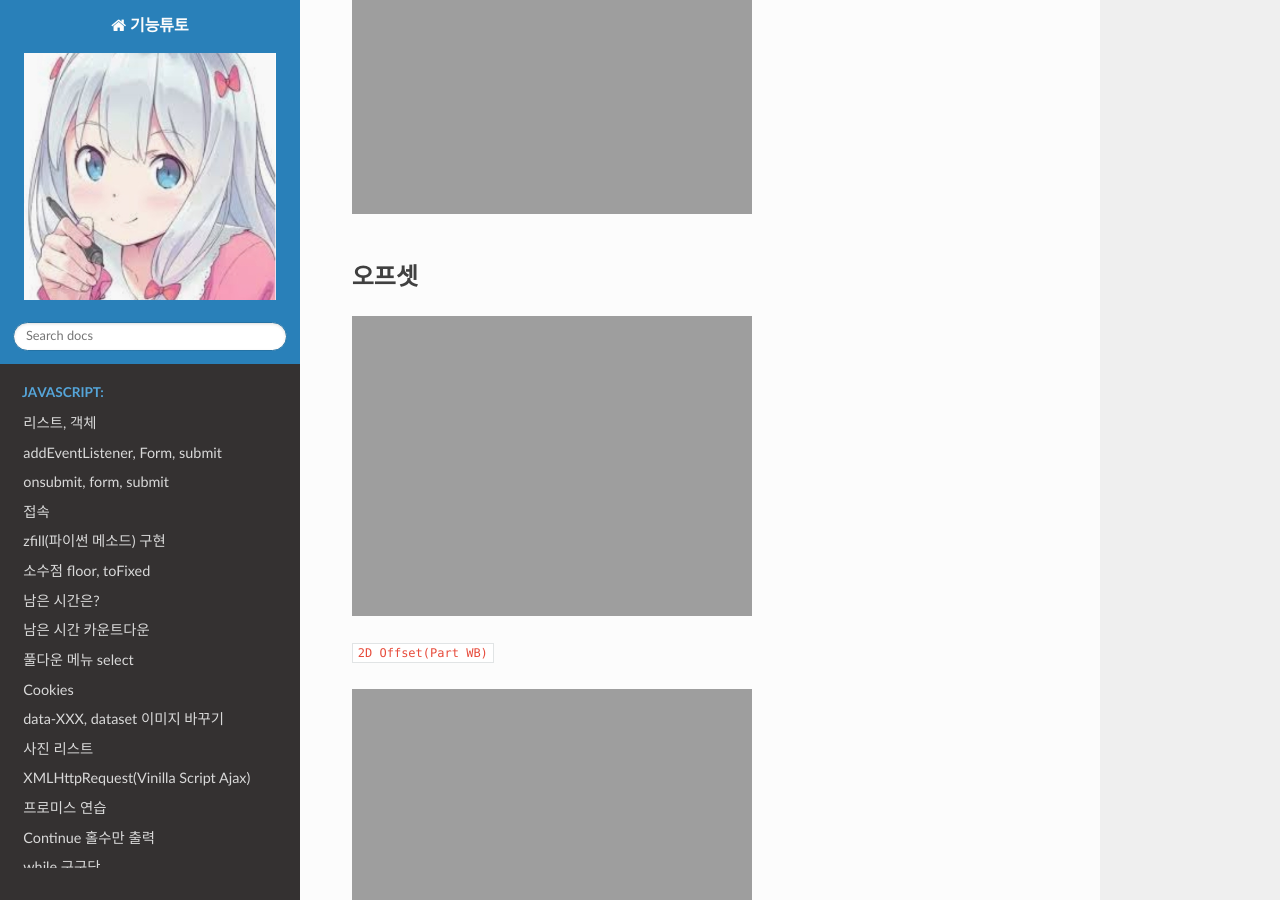
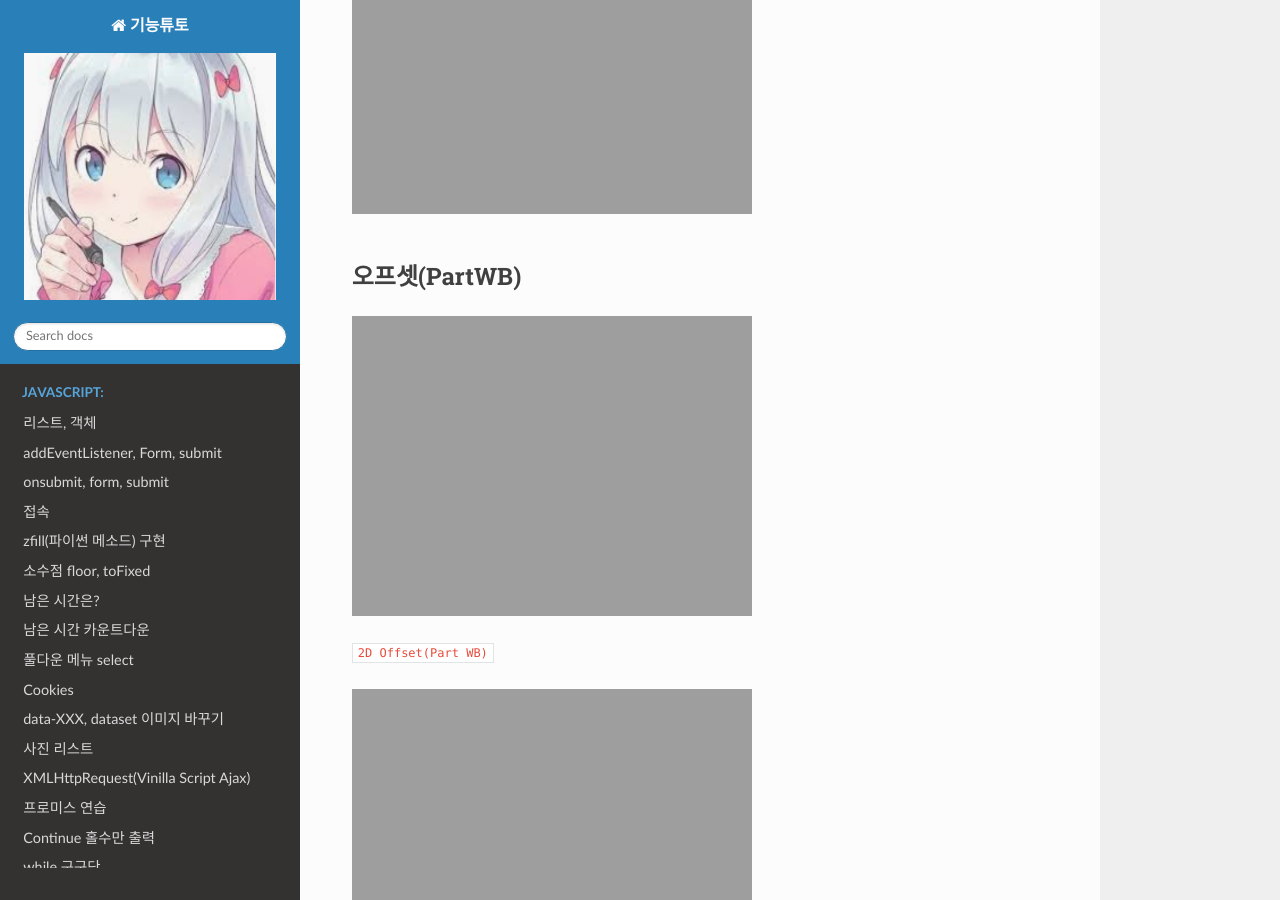
Before and after one commit to lisney/RTD, a Sphinx documentation site: the page built from docs/source/freecad/basic.md, in a window 1280 px wide and 900 px high, scrolled down 97586 px. Built offline with Sphinx 7.4.7 and the Read the Docs theme 2.0.0, drawn with Linux system fonts in a browser that asks for light colours; pages that are not in the unit, such as notebooks, are missing from menus; some of the changed text lies outside the part shown.

Commit message:
Update basic.md

```diff
--- a/docs/source/freecad/basic.md
+++ b/docs/source/freecad/basic.md
@@ -825,8 +825,8 @@
 
 <br>
 
-오프셋
-------
+오프셋(PartWB)
+--------------
 
 ![image](https://user-images.githubusercontent.com/30430227/146130553-5081c5ed-b805-4d29-bb3c-914f3fdb24f0.png)
 
@@ -851,3 +851,12 @@
 `Wire를 바로 Sketch로 변환하면 안된다? > JoinCurve(Curves WB) > Convert Sketch(Draft WB)`
 
 ![image](https://user-images.githubusercontent.com/30430227/146131304-172517bc-cbaa-4ea0-85e3-74a84494014d.png)
+
+<br>
+
+`오프셋(DraftWB) - 뭔가 다른 결과가!`
+
+![image](https://user-images.githubusercontent.com/30430227/146131786-ea09c069-71ca-42e7-a21b-d01b9d12d5b3.png)
+
+![image](https://user-images.githubusercontent.com/30430227/146131747-f267e100-25f1-47bd-979a-44c2d1f4aa41.png)
+![image](https://user-images.githubusercontent.com/30430227/146131838-77fcef1a-81dc-4bde-a5f1-7097dc8b098a.png)
```
